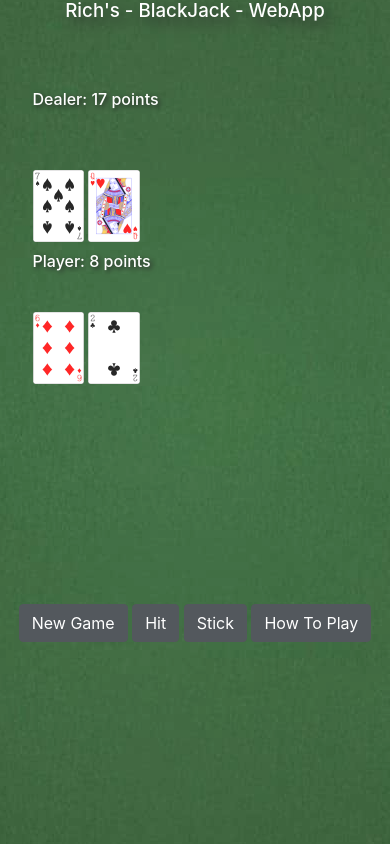
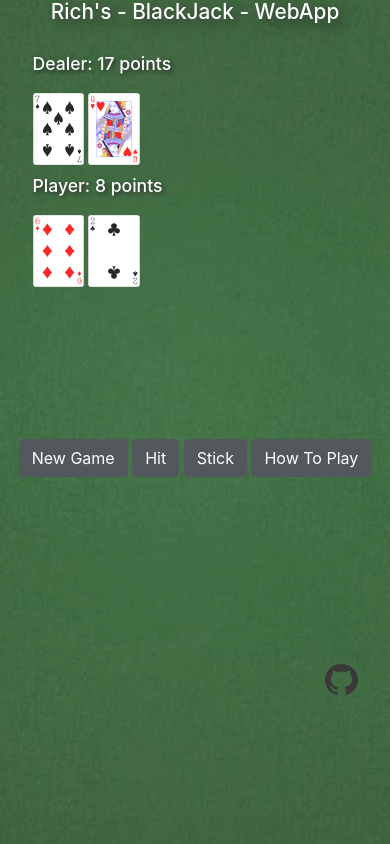
Before and after one commit to richardmalpas/blackjack_webapp, a Flask app: page / in a window 390 px wide. Run offline with Flask 2, Linux system fonts and the light colour scheme; some libraries are stand-ins or nearby versions.

Commit message:
mobile optimisation updates to styles.css and game.html

```diff
--- a/static/styles.css
+++ b/static/styles.css
@@ -26,6 +26,7 @@
 
 .item1_dealer_text {
   justify-self: start;
+  height: 100px;
   grid-row-start: 1;
   grid-row-end: 1;
   grid-column-start: 2;
@@ -46,11 +47,12 @@
   justify-self: start;
   grid-row-start: 2;
   grid-row-end: 2;
-  grid-column-start: 13;
-  grid-column-end: 2;
+  grid-column-start: 2;
+  grid-column-end: 13;
 }
 
 .item4_player_cards {
+  visibility: visible;
   justify-self: end;
   height: 250px;
   grid-row-start: 2;
@@ -59,6 +61,15 @@
   grid-column-end: 1;
 }
 
+.item4_player_cards_portrait{
+  visibility: hidden;
+  justify-self: start;
+  height: 0px;
+  grid-row-start: 2;
+  grid-row-end: 2;
+  grid-column-start: 2;
+  grid-column-end: 13;
+}
 
 .item5_buttons {
   height: 120px;
@@ -151,19 +162,19 @@
 
 @media only screen and (max-width: 700px) and (orientation: portrait) {
   h1 {
-    font-size: 1.17em;
+    font-size: 1.3em;
   }
   h2 {
-    font-size: 1em;
+    font-size: 1.1em;
   }
   h3 {
-    font-size: 0.83em;
+    font-size: 1.1em;
   }
   .clear1 {height: 40px;
   }
-  .clear2 {height: 60px;
+  .clear2 {height: 20px;
   }
-  .clear3 {height: 70px;
+  .clear3 {height: 30px;
   }
   .clear5 {height: 90px;
   }
@@ -175,31 +186,39 @@
 
   .grid-container {
     grid-row-gap: 10px;
+  }
+  .item1_dealer_text{
+    height: 0px;
 
   }
   .item2_player_text {
 
     justify-self: start;
-    height: 50px;
+    height: 30px;
     grid-row-start: 3;
     grid-row-end: 3;
     grid-column-start: 2;
     grid-column-end: 13;
   }
+
   .item4_player_cards {
+    visibility: hidden;
+    height: 0px;
+  }
+
+  .item4_player_cards_portrait {
+    visibility: visible;
     justify-self: start;
-    height: 5px;
+    height: 0px;
     grid-row-start: 4;
     grid-row-end: 4;
-    grid-column-start: 13;
-    grid-column-end: 2;
+    grid-column-start: 2;
+    grid-column-end: 13;
   }
 
 
   .item5_buttons {
-
-
-    height: 2px;
+    height: 0px;
     grid-row-start: 5;
     grid-row-end: 5;
     grid-column-start: 1;
--- a/templates/game.html
+++ b/templates/game.html
@@ -50,14 +50,27 @@
 
     <div class="item4_player_cards">
 
+        {% for p_card in player_hand|reverse %}
+        <picture>
+            <source media="(orientation: landscape) and (max-width: 900px)" srcset="{{ url_for('static', filename='svg/small/' + p_card +'-small.svg') }}">
+            <img src="{{ url_for('static', filename='svg/' + p_card +'.svg') }}">
+        </picture>
+        {% endfor %}
+    </div>
+
+
+    <div class="item4_player_cards_portrait">
+
         {% for p_card in player_hand %}
         <picture>
-            <source media="(orientation: landscape) and (max-width: 900px)" srcset="{{ url_for('static', filename='svg/small/' + p_card +'-small.svg') }}">
             <source media="(orientation: portrait) and (max-width: 700px)" srcset="{{ url_for('static', filename='svg/small/' + p_card +'-small.svg') }}">
             <img src="{{ url_for('static', filename='svg/' + p_card +'.svg') }}">
         </picture>
         {% endfor %}
     </div>
+
+
+
 
 
     <div class="item5_buttons">
@@ -107,10 +120,11 @@
 
     <div class="item7_github_link">
         <a href="https://github.com/richardmalpas/blackjack_webapp">
-            <img src="{{ url_for('static', filename='png/GitHub-Mark-64px.png') }}" style="max-width:100%"></img>
+            <picture>
+                <source media="(orientation: landscape) and (max-width: 900px)" srcset="{{ url_for('static', filename='png/GitHub-Mark-32px.png') }}">
+                <img src="{{ url_for('static', filename='png/GitHub-Mark-64px.png') }}" style="max-width:100%">
+            </picture>
         </a>
-
     </div>
-
 </div>
     {% endblock %}
```
Also changed, not shown: other parts of static/styles.css (+11 -10 lines), README.md, 1 other file.
